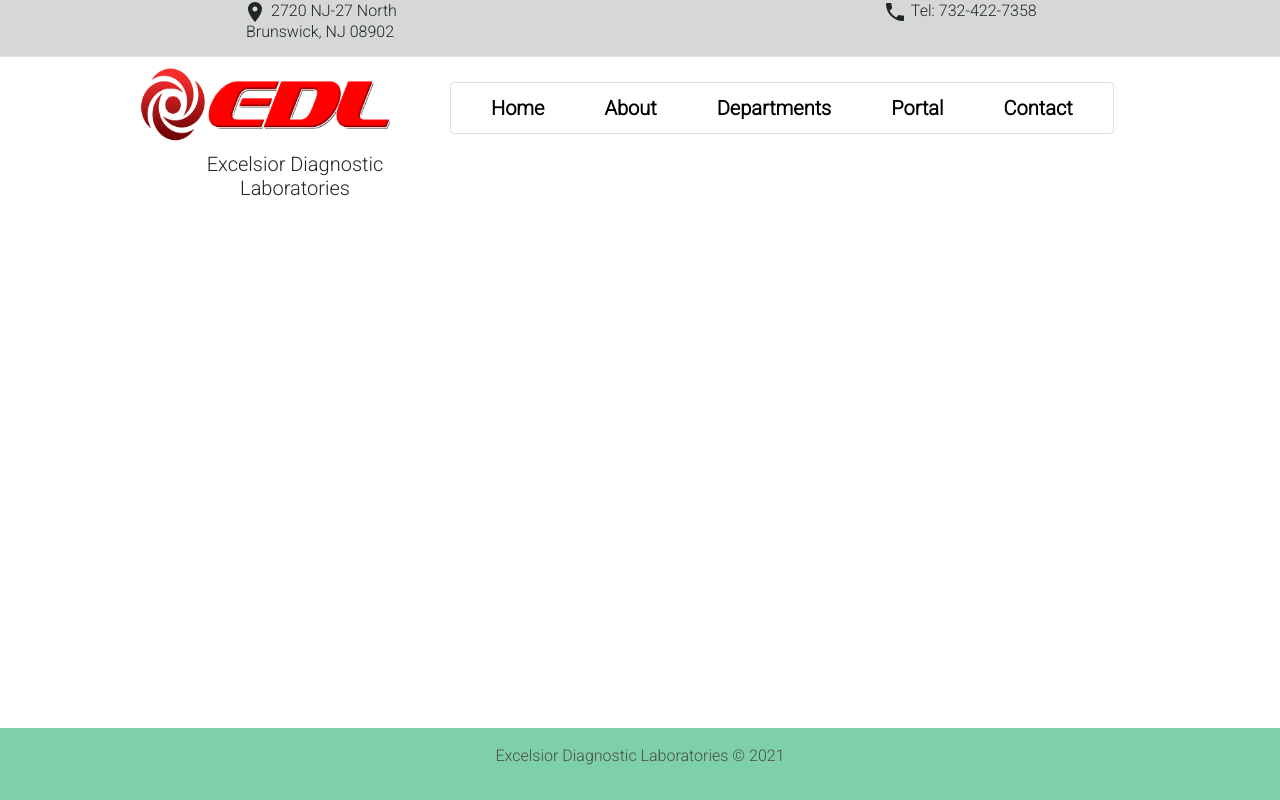
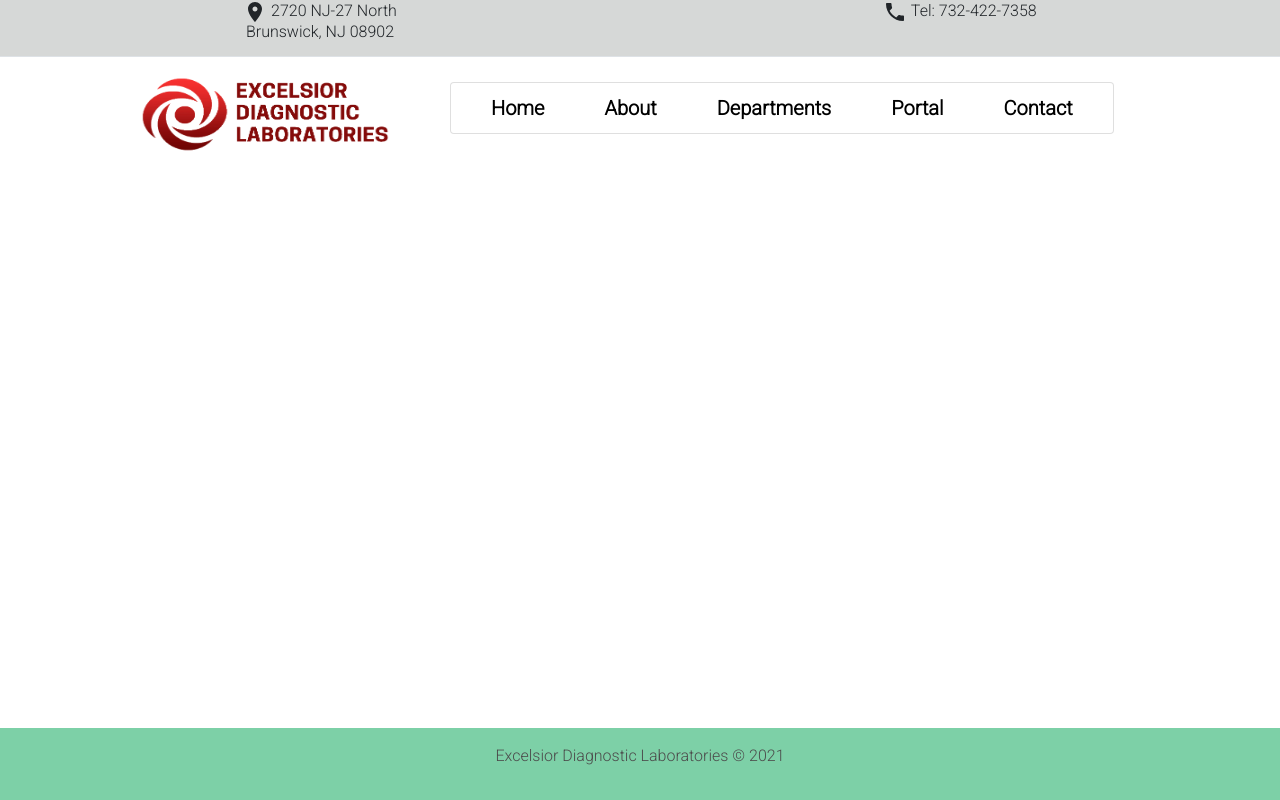
Before and after one commit to maryamc/landingpage, a React (Create React App) app in the folder landingpage/client/: page / in a window 1280 px wide. Built offline with nearby package versions, Linux system fonts and the light colour scheme.

Commit message:
changing logo design

```diff
--- a/landingpage/client/src/components/jumbotron/jumbotron.js
+++ b/landingpage/client/src/components/jumbotron/jumbotron.js
@@ -1,6 +1,6 @@
 import React from "react";
 import "./style.css";
-import EDL from "../../edl2.png";
+import EDL from "../../edl3.png";
 import { Link } from "react-router-dom";
 
 
@@ -11,9 +11,6 @@ function Jumbotron() {
             <div className="jumbotron text-center">
                 <div className="card logoCard" style={{ border: "none" }}>
                     <img src={EDL} alt="edl" />
-                    <h1 className="container title">
-                        Excelsior Diagnostic Laboratories
-                    </h1>
                 </div>
 
             </div>
--- a/landingpage/client/src/components/jumbotron/style.css
+++ b/landingpage/client/src/components/jumbotron/style.css
@@ -5,14 +5,15 @@
     float: left;
   }
 
-.title{
+/* .title{
     margin-top: 10px;
     font-size: 20px;
     font-family: 'Roboto', sans-serif;
     font-weight: 400px;
-}
+} */
 
 img{
+  margin-top: 10px;
   width: 250px;
   height: 75px;
 }
```
Also changed, not shown: landingpage/client/src/edl2.png (deleted), landingpage/client/src/edl3.png (added).
